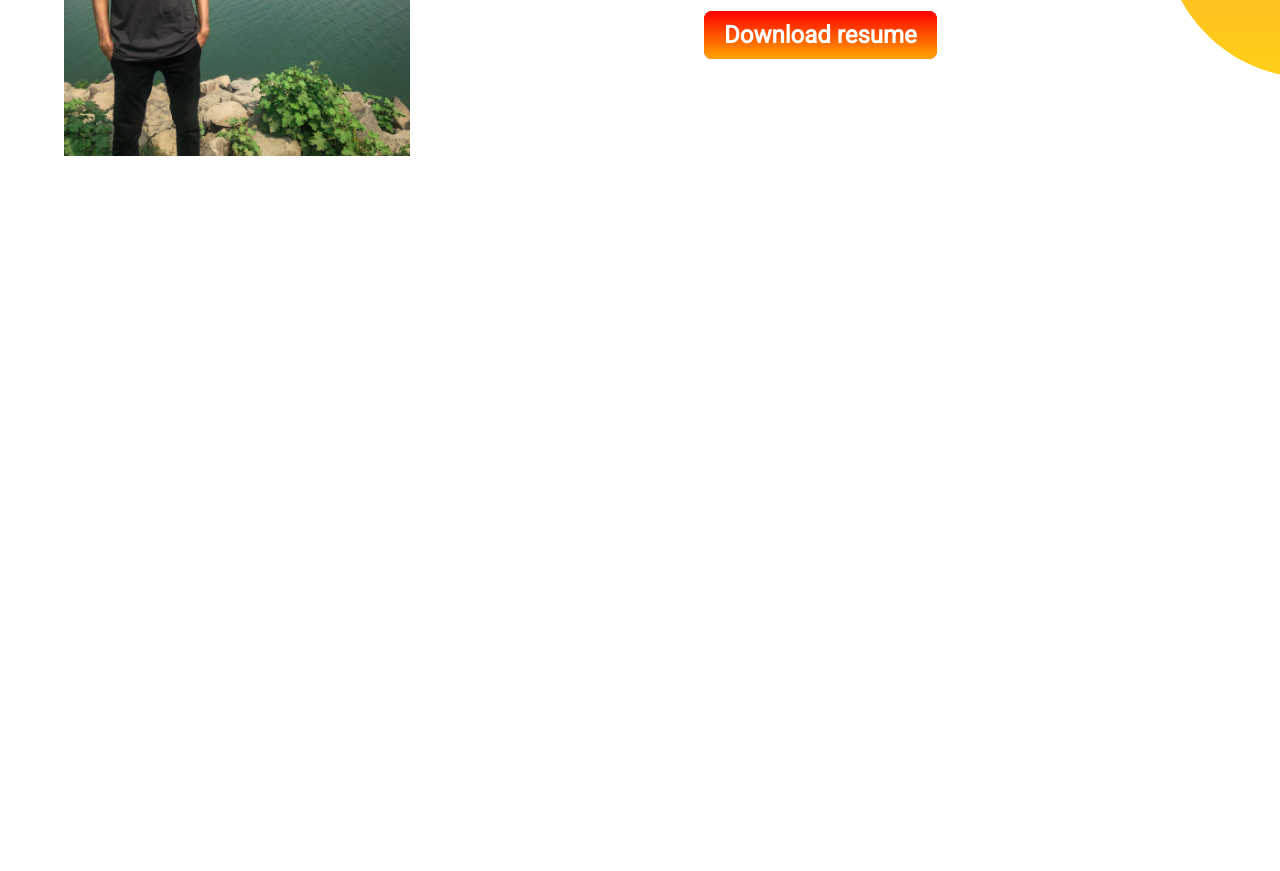
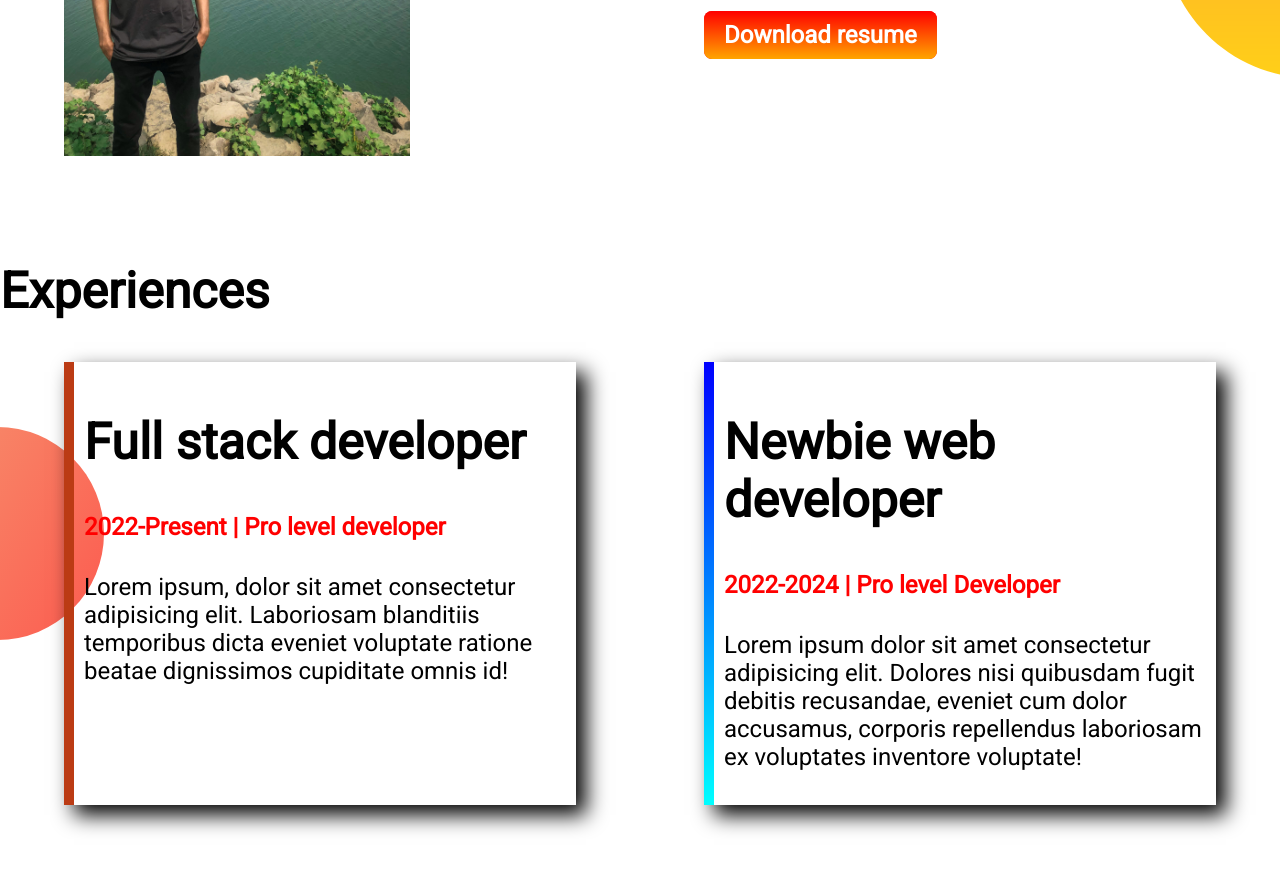
Before and after one commit to Shahrukhzx/developer-portfolio, a plain HTML site: page index.html in a window 1280 px wide. Shown: the part 781-1652 px from the top of the page. Before the commit the page ends 1043 px from the top, so only its background shows below. Drawn offline with Linux system fonts and the light colour scheme.

Commit message:
experiences-added

```diff
--- a/index.html
+++ b/index.html
@@ -13,7 +13,7 @@
 </head>
 
 <body>
-    <section id="top-banner">
+    <section class="top-banner flexible-container">
         <div class="half-width">
             <h1>Welcome to</h1>
             <h1><span class="red-color">Shahrukh Khan's</span> world!</h1>
@@ -28,7 +28,7 @@
             <img src="images/Shahrukh.jpg" alt="" id="img1">
         </div>
     </section>
-    <section class="dream-big">
+    <section class="dream-big flexible-container">
         <div class="half-width"><img src="images/shahrukh2.jpg" alt=""></div>
         <div class="half-width">
             <h2>Dream Big</h2>
@@ -36,8 +36,8 @@
             <p>Lorem ipsum dolor sit amet consectetur adipisicing elit. Accusamus doloremque repellat placeat nihil
                 quasi, maiores voluptate laudantium maxime, veritatis autem nesciunt, beatae similique praesentium
                 dolorum.</p>
-                <a class="link-button" target="blank" href="https://www.linkedin.com/in/shahrukh-khan-074088220/">Download
-                    resume</a>
+            <a class="link-button" target="blank" href="https://www.linkedin.com/in/shahrukh-khan-074088220/">Download
+                resume</a>
 
         </div>
 
@@ -45,6 +45,35 @@
 
     </section>
 
+    <section class="experience-area">
+        <h1>Experiences</h1>
+        <div class="flexible-container">
+            <div class="half-width exp">
+
+                <h1>Full stack developer</h1>
+                <h4 class="red-color">2022-Present | Pro level developer
+                </h4>
+                <p>Lorem ipsum, dolor sit amet consectetur adipisicing elit. Laboriosam blanditiis temporibus dicta
+                    eveniet
+                    voluptate ratione beatae dignissimos cupiditate omnis id!</p>
+
+            </div>
+            <div id="exp1" class="half-width exp">
+                <h1>Newbie web developer</h1>
+                <h4 class="red-color">2022-2024 | Pro level Developer</h4>
+                <p>Lorem ipsum dolor sit amet consectetur adipisicing elit. Dolores nisi quibusdam fugit debitis
+                    recusandae,
+                    eveniet cum dolor accusamus, corporis repellendus laboriosam ex voluptates inventore voluptate!</p>
+
+
+
+            </div>
+        </div>
+
+
+
+
+    </section>
 
 
 
--- a/style.css
+++ b/style.css
@@ -9,7 +9,7 @@ body{
 
 
     }
-    section{
+.flexible-container{
         display: flex;
         margin-bottom: 100px;
     }
@@ -37,7 +37,7 @@ body{
         font-weight: 600    ;
 
 }
-#top-banner{
+.top-banner{
     background-image: url(images/top-banner.png);
     background-repeat: no-repeat;
 
@@ -49,3 +49,24 @@ body{
     background-position: right;
 
 }
+.exp{
+box-shadow: 10px 10px 20px black;
+margin-right: 5%;
+margin-left: 5%;
+padding: 10px;
+border-left: 10px solid rgb(187, 59, 20);
+
+}
+.experience-area{
+background-image: url(images/exp-bg.png);
+background-repeat: no-repeat;
+background-position:left;
+
+}
+#exp1{
+    border-image:linear-gradient(blue,cyan) ;
+    border-image-slice: 1;
+
+
+
+}
```
